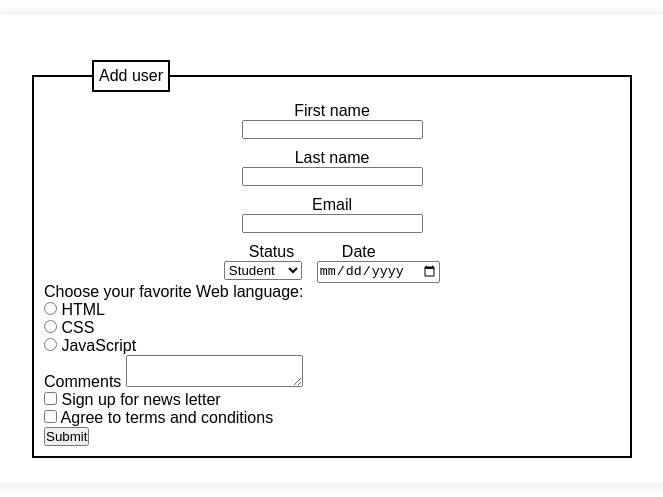
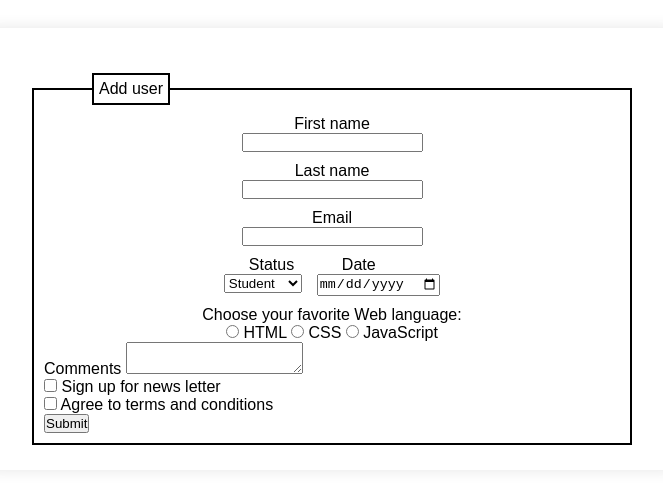
Before and after one commit to jlcarrascof/CSS-Layout-Project, a plain HTML site: page index.html in a window 1280 px wide. Shown: the part 151-648 px from the top of the page, without its empty margins (308-971 px from the left). Drawn offline with Linux system fonts and the light colour scheme.

Commit message:
Align the group of radio buttons

```diff
--- a/index.html
+++ b/index.html
@@ -45,14 +45,15 @@
                     </div>
                 </div>
 
-                <div>
+                <div class="web-language">
                     <p>Choose your favorite Web language:</p>
-                    <input type="radio" id="html" name="fav_language" value="HTML">
-                    <label for="html">HTML</label><br>
-                    <input type="radio" id="css" name="fav_language" value="CSS">
-                    <label for="css">CSS</label><br>
-                    <input type="radio" id="javascript" name="fav_language" value="JavaScript">
-                    <label for="javascript">JavaScript</label>
+                    <div>
+                        <input type="radio" id="html" name="fav_language" value="HTML">
+                        <label for="html">HTML</label>                        <input type="radio" id="css" name="fav_language" value="CSS">
+                        <label for="css">CSS</label>
+                        <input type="radio" id="javascript" name="fav_language" value="JavaScript">
+                        <label for="javascript">JavaScript</label>
+                    </div>
                 </div>
 
                 <div>
--- a/layout.css
+++ b/layout.css
@@ -59,3 +59,10 @@ legend {
 .column label {
     margin-left: 25px;
 }
+
+.web-language {
+    margin-top: 10px;
+    display: flex;
+    flex-direction: column;
+    align-items: center;
+}
```
